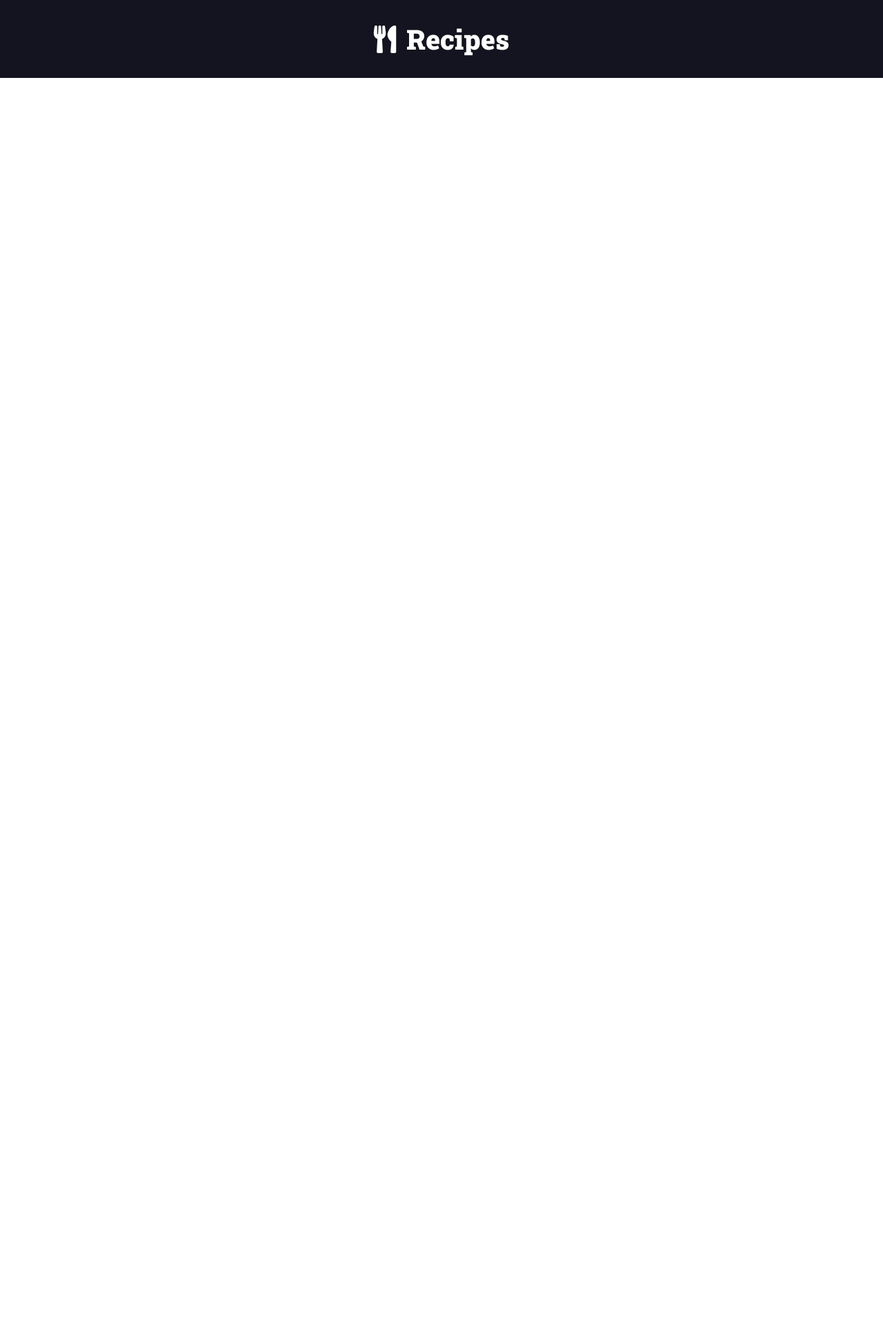
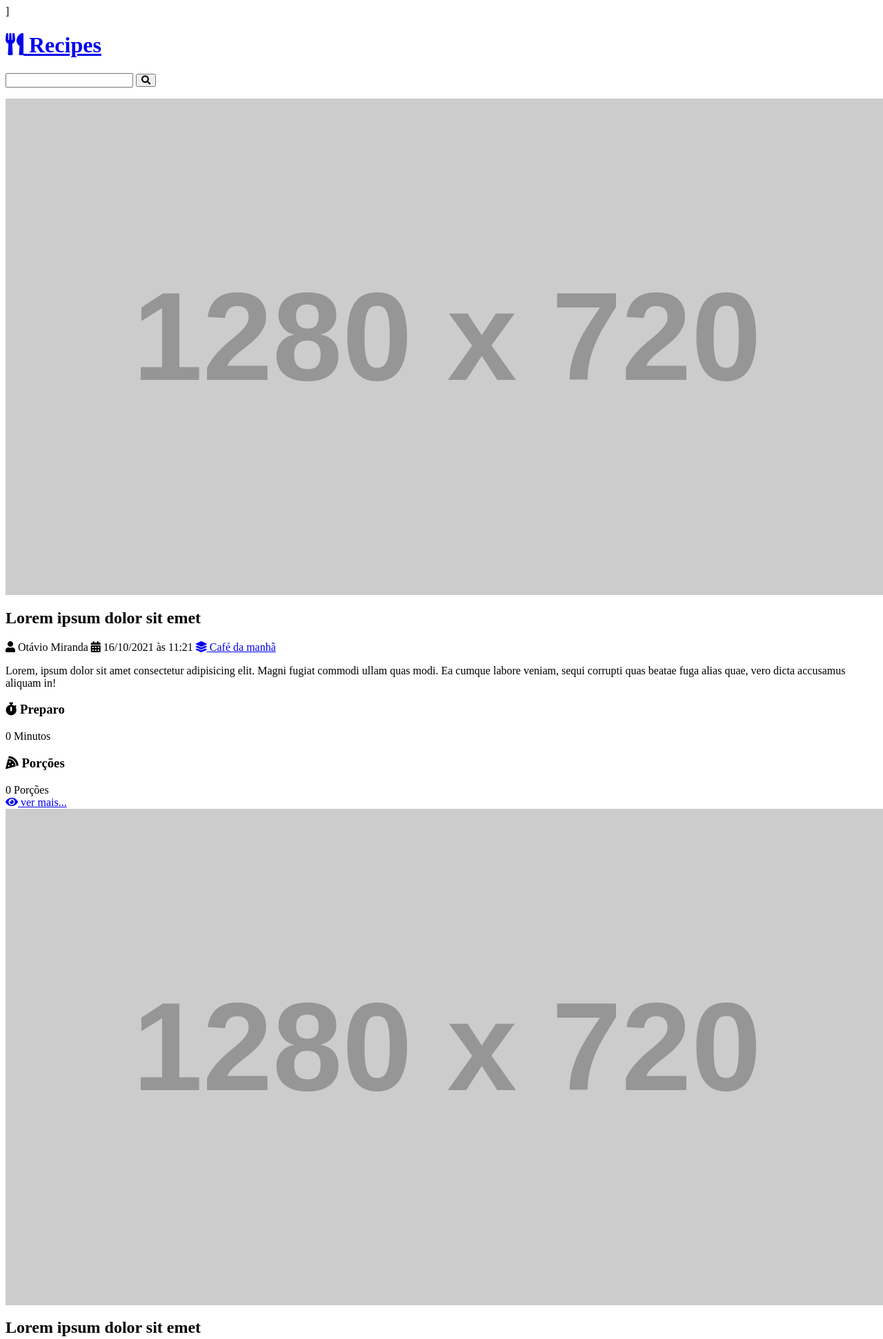
Before and after one commit to KahiloMassango/Recipes-Project, a Django app: page / in a window 1280 px wide. Shown: the top 1942 px of the page at 69% size. Before the commit the page ends 113 px from the top, so only its background shows below. Run offline with Django 4.2, Linux system fonts and the light colour scheme; grey boxes labelled with a size stand in for pictures from a placeholder-image service; some libraries are stand-ins or nearby versions.

Commit message:
HomePage frontend done

```diff
--- a/base_recipe/settings.py
+++ b/base_recipe/settings.py
@@ -119,6 +119,10 @@
 # https://docs.djangoproject.com/en/4.1/howto/static-files/
 
 STATIC_URL = 'static/'
+STATICFILES_DIRS = [
+    BASE_DIR / 'static',
+    BASE_DIR / 'base_static'
+    ]
 
 # Default primary key field type
 # https://docs.djangoproject.com/en/4.1/ref/settings/#default-auto-field
--- a/recipes/templates/recipes/pages/home.html
+++ b/recipes/templates/recipes/pages/home.html
@@ -1,14 +1,20 @@
 {% include 'recipes/partials/head.html' %}
 
 <body>
-    <header class="main-header-container">
-        <div class="main-header container">
-            <h1>
-                <a class="main-logo" href="/">
-                <i class="fas fa-utensils main-logo-icon"></i>
-                <span class="main-logo-text">Recipes</span>
-                </a>
-            </h1>
-    </header>
+    {% include 'recipes/partials/header.html' %}
+    {% include 'recipes/partials/search.html' %}
+
+    <main class="main-content-container">
+        <div class="main-content main-content-list container">
+            {% include 'recipes/partials/recipe.html' %}
+            {% include 'recipes/partials/recipe.html' %}
+            {% include 'recipes/partials/recipe.html' %}
+            {% include 'recipes/partials/recipe.html' %}
+            {% include 'recipes/partials/recipe.html' %}
+        </div>
+            </div>
+        </div>
+    </main>
+    {% include 'recipes/partials/footer.html' %}
 </body>
 </html>
--- /dev/null
+++ b/recipes/templates/recipes/partials/footer.html
@@ -0,0 +1,9 @@
+<footer class="main-footer">
+    <div class="developer">
+      <a href="https://github.com/KahiloMassango" target="_blank" rel="noreferrer noopener">By Kahilo Massango</a>
+    </div>
+
+    <div class="powered">
+      <a href="https://www.djangoproject.com/" target="_blank" rel="noreferrer noopener">Powered by Django</a>
+    </div>
+  </footer>
--- a/recipes/templates/recipes/partials/head.html
+++ b/recipes/templates/recipes/partials/head.html
@@ -1,4 +1,5 @@
-<!DOCTYPE html>
+{% load static %}
+]<!DOCTYPE html>
 <html lang="pt-BR">
 <head>
     <meta charset="UTF-8">
@@ -7,104 +8,10 @@
     <link rel="stylesheet" href="https://cdnjs.cloudflare.com/ajax/libs/font-awesome/5.15.4/css/fontawesome.min.css" integrity="sha512-P9vJUXK+LyvAzj8otTOKzdfF1F3UYVl13+F8Fof8/2QNb8Twd6Vb+VD52I7+87tex9UXxnzPgWA3rH96RExA7A==" crossorigin="anonymous" referrerpolicy="no-referrer" />
     <link rel="stylesheet" href="https://cdnjs.cloudflare.com/ajax/libs/font-awesome/5.15.4/css/brands.min.css" integrity="sha512-sVSECYdnRMezwuq5uAjKQJEcu2wybeAPjU4VJQ9pCRcCY4pIpIw4YMHIOQ0CypfwHRvdSPbH++dA3O4Hihm/LQ==" crossorigin="anonymous" referrerpolicy="no-referrer" />
     <link rel="stylesheet" href="https://cdnjs.cloudflare.com/ajax/libs/font-awesome/5.15.4/css/solid.min.css" integrity="sha512-tk4nGrLxft4l30r9ETuejLU0a3d7LwMzj0eXjzc16JQj+5U1IeVoCuGLObRDc3+eQMUcEQY1RIDPGvuA7SNQ2w==" crossorigin="anonymous" referrerpolicy="no-referrer" />
-
+    <link rel="stylesheet" href="{% static 'recipes/css/styles.css' %}">
     <link rel="preconnect" href="https://fonts.googleapis.com">
     <link rel="preconnect" href="https://fonts.gstatic.com" crossorigin>
     <link href="https://fonts.googleapis.com/css2?family=Roboto+Slab:wght@900&display=swap" rel="stylesheet">
     <title>Recipes</title>
-    <style>
-         :root {
-            --color-primary: #269fe6;
-            --color-primary-hover: #2086c2;
-            --color-primary-dark: #13141f;
-            --color-primary-dark-hover: #212336;
-            --color-primary-light: #d4ecfa;
-            --color-primary-light-hover: #bdd8e7;
 
-            --color-white: #fff;
-            --color-black: #000;
-
-            --color-dark-text: #444;
-            --color-info-light: #cce5ff;
-            --color-debug-light: #cce5ff;
-            --color-success-light: #d4edda;
-            --color-alert-light: #fff3cd;
-            --color-warning-light: #fff3cd;
-            --color-error-light: #f8d7da;
-
-            --color-info-dark: #4d86c4;
-            --color-debug-dark: #4d86c4;
-            --color-success-dark: #4a9c5d;
-            --color-alert-dark: #927f40;
-            --color-warning-dark: #927f40;
-            --color-error-dark: #da525d;
-
-            --color-gray-0: #f9f9f9;
-            --color-gray-1: #e0e0e0;
-            --color-gray-2: #c7c7c7;
-            --color-gray-3: #aeaeae;
-            --color-gray-4: #959595;
-            --color-gray-5: #7d7d7d;
-            --color-gray-6: #646464;
-            --color-gray-7: #4b4b4b;
-            --color-gray-8: #323232;
-            --color-gray-9: #191919;
-
-            --font-primary: sans-serif;
-            --font-headings: 'Roboto Slab', serif;
-
-            --spacing-gutter-medium: 3rem;
-            --spacing-gutter-large: 4rem;
-        }
-        * {
-            padding: 0;
-            margin: 0;
-            box-sizing: border-box;
-        }
-
-        html {
-            font-size: 62.5%;
-
-        }
-
-        body {
-            font-size: 1.6rem;
-            font-family: var(--font-primary);
-        }
-
-        h1,
-        h2,
-        h3,
-        h4,
-        h5,
-        h6 {
-            font-family: var(--font-headings);
-        }
-
-        .container {
-            max-width: 144rem;
-            margin: 0 auto;
-            padding: var(--spacing-gutter-medium);
-        }
-
-        .main-header-container {
-            background: var(--color-primary-dark);
-        }
-
-        .main-logo {
-            font-size: 4rem;
-            color: var(--color-white);
-            text-decoration: none;
-            display: flex;
-            flex-flow: row nowrap;
-            align-items: center;
-            justify-content: center;
-            width: fit-content;
-            margin: 0 auto;
-        }
-
-        .main-logo-icon {
-            margin-right: 1.5rem;
-        }
-    </style>
 </head>
--- /dev/null
+++ b/recipes/templates/recipes/partials/header.html
@@ -0,0 +1,9 @@
+<header class="main-header-container">
+    <div class="main-header container">
+        <h1>
+            <a class="main-logo" href="/">
+                <i class="fas fa-utensils main-logo-icon"></i>
+                <span class="main-logo-text">Recipes</span>
+            </a>
+        </h1>
+</header>
--- /dev/null
+++ b/recipes/templates/recipes/partials/recipe.html
@@ -0,0 +1,54 @@
+<div class="recipe recipe-list-item">
+    <div class="recipe-cover">
+        <img src="https://placehold.co/1280x720/blue/black" alt="temporario">
+    </div>
+    <div class="recipe-title-container">
+        <h2 class="recipe-title">Lorem ipsum dolor sit emet</h2>
+    </div>
+
+    <div class="recipe-author">
+        <span class="recipe-author-item">
+            <i class="fas fa-user"></i>
+            Otávio Miranda
+        </span>
+        <span class="recipe-author-item">
+            <i class="fas fa-calendar-alt"></i>
+            16/10/2021 às 11:21
+        </span>
+        <span class="recipe-author-item">
+            <a href="/recipes/category/cafe-da-manha/">
+                <i class="fas fa-layer-group"></i>
+                <span>Café da manhã</span>
+            </a>
+        </span>
+    </div>
+
+    <div class="recipe-content">
+        <p>Lorem, ipsum dolor sit amet consectetur adipisicing elit. Magni fugiat commodi ullam quas modi.
+            Ea cumque labore veniam, sequi corrupti quas beatae fuga alias quae, vero dicta accusamus
+            aliquam in!</p>
+    </div>
+
+    <div class="recipe-meta-container">
+        <div class="recipe-meta recipe-preparation">
+            <h3 class="recipe-meta-title"><i class="fas fa-stopwatch"></i> Preparo</h3>
+            <div class="recipe-meta-text">
+                0 Minutos
+            </div>
+        </div>
+        <div class="recipe-meta recipe-servings">
+            <h3 class="recipe-meta-title"><i class="fas fa-pizza-slice"></i> Porções</h3>
+            <div class="recipe-meta-text">
+                0 Porções
+            </div>
+        </div>
+    </div>
+
+    <footer class="recipe-footer">
+        <a class="recipe-read-more button button-dark button-full-width" href="/recipes/3/">
+            <i class="fas fa-eye"></i>
+            <span>ver mais...</span>
+        </a>
+    </footer>
+
+</div>
--- /dev/null
+++ b/recipes/templates/recipes/partials/search.html
@@ -0,0 +1,8 @@
+<div class="search-container">
+    <div class="container">
+        <form class="search-form">
+            <input type="search" name="search" class="search-input">
+            <button type="submit" class="search-button"><i class="fas fa-search"></i></button>
+        </form>
+    </div>
+</div>
```
